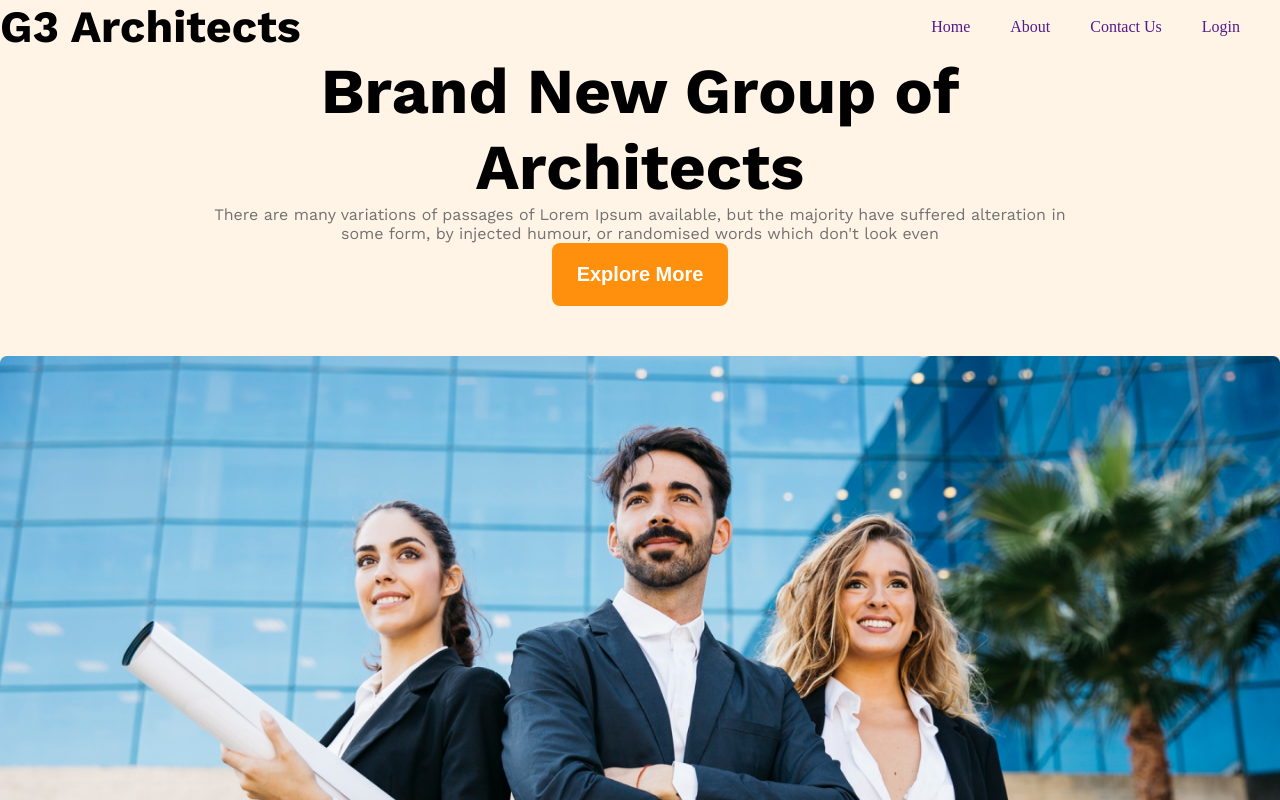
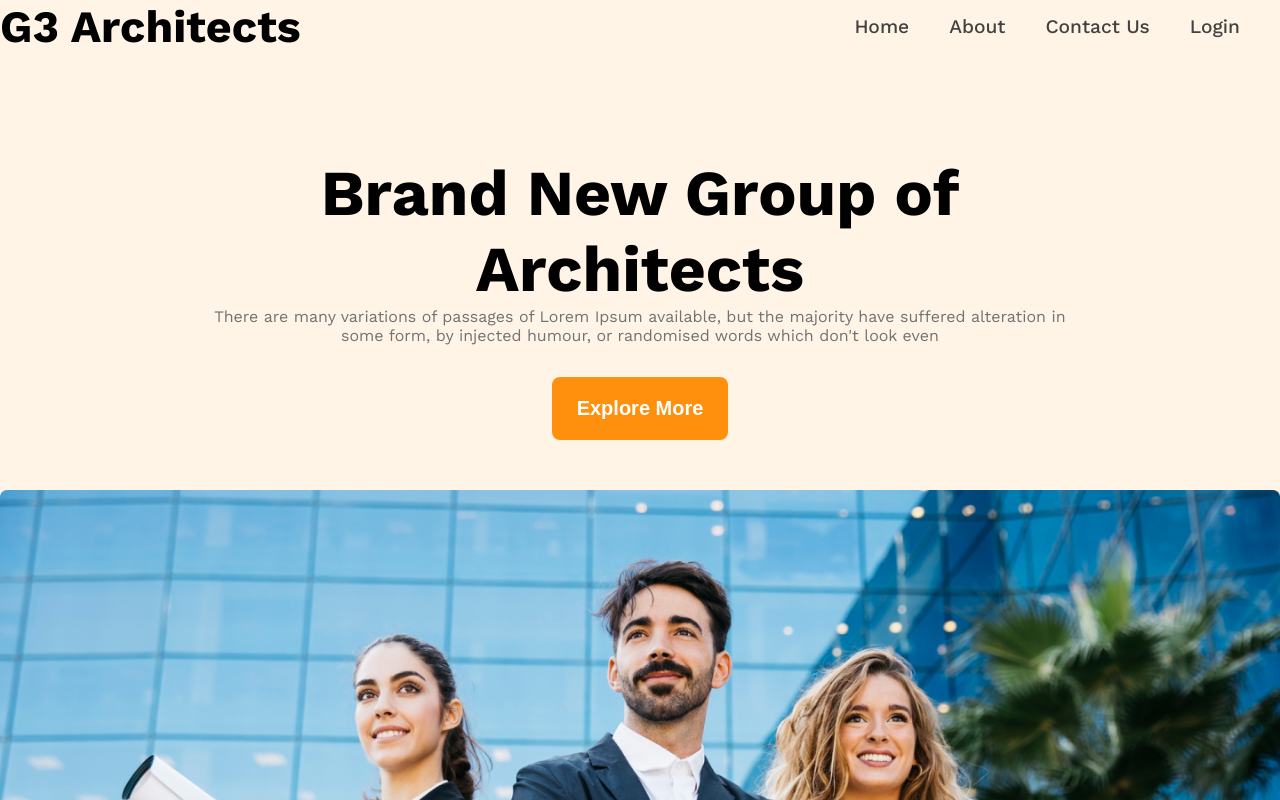
Before and after one commit to Rafe531/portfolio2, a plain HTML site: page index.html in a window 1280 px wide. Shown: the top 800 px of the page. Drawn offline with nearby package versions, Linux system fonts and the light colour scheme.

Commit message:
(fourth commit)

```diff
--- a/style.css
+++ b/style.css
@@ -34,10 +34,16 @@ header{
 }
 .nav-link{
     text-decoration: none;
+    font-family: "Work Sans", sans-serif;
+    font-size: 1.2rem;
+    font-weight: 500;
+    color: #424242;
+
 }
 .banner{
     max-width: 1440px;
     margin: 0 auto;
+    margin-top: 102px;
     align-items: center;
 }
 .banner-item{
@@ -66,6 +72,7 @@ header{
     border: none;
     border-radius: 8px;
     padding: 20px 25px;
+    margin-top: 32px;
 }
 .banner-image{
     width: 100%;
@@ -236,6 +243,7 @@ header{
     margin: 50px auto;
     display: grid;
     grid-template-columns: repeat(5,1fr);
+    filter: grayscale(100%);
 }
 .last{
     max-width: 1440px;
@@ -247,7 +255,8 @@ header{
 }
 .last-text{
     /* padding: 38 auto; */
-    margin: 38px auto;
+    margin: auto;
+    margin-top: 38px;
     font-family: "Work Sans", sans-serif;
     font-size: 1.25rem;
     color: #424242;
```
